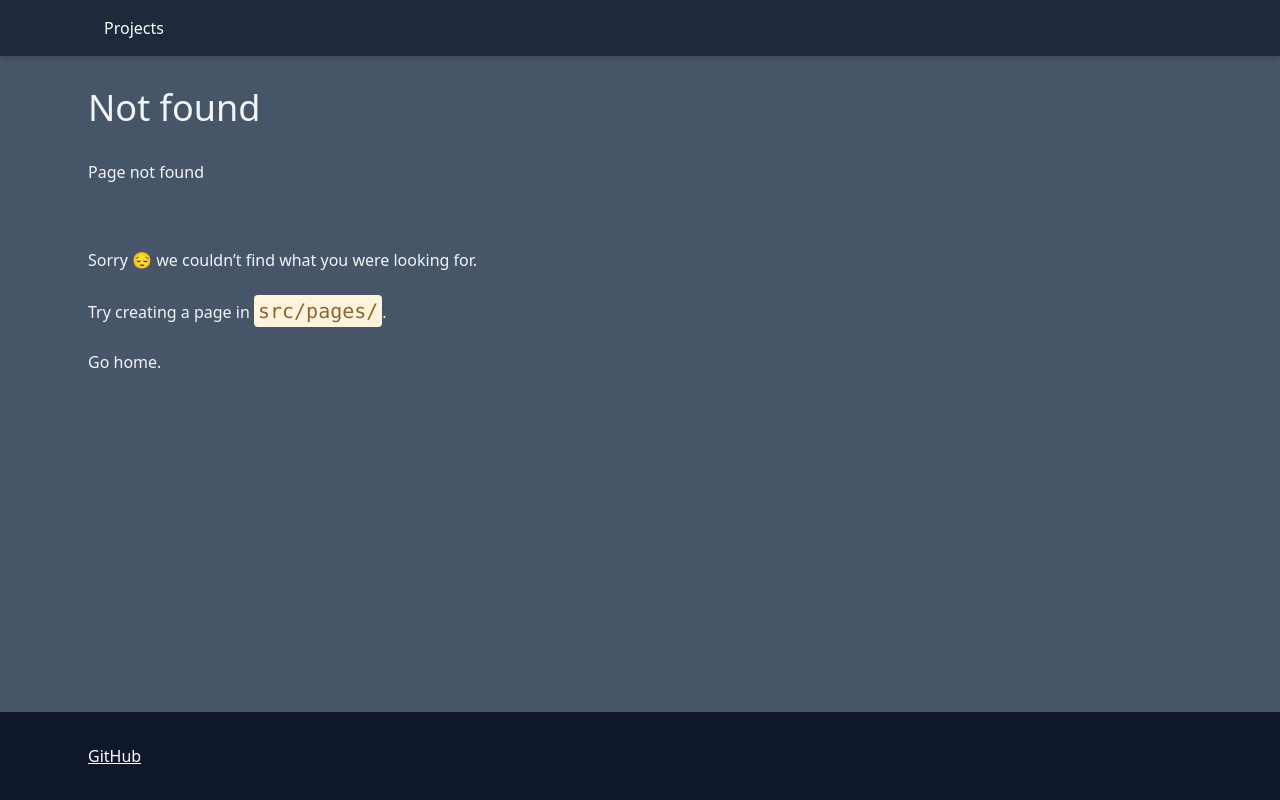
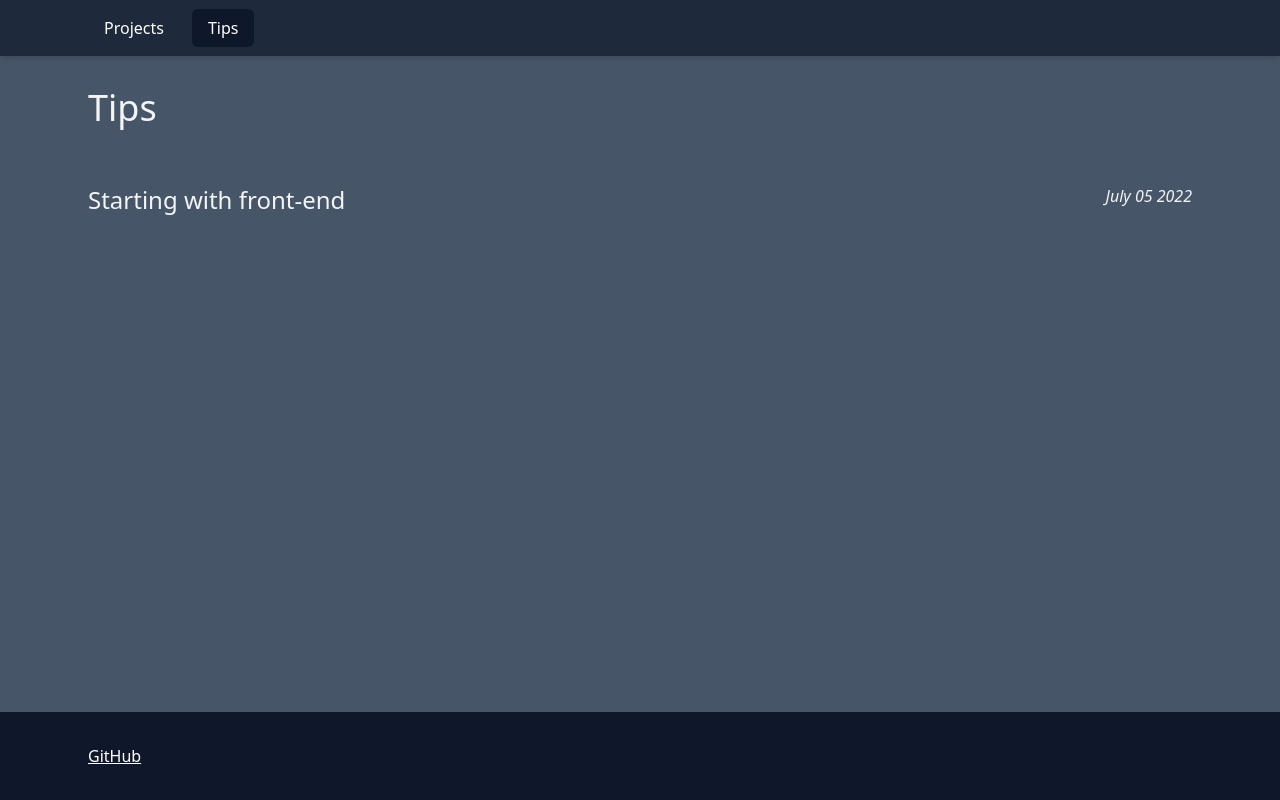
Before and after one commit to gultyaev/learning-front-end, a Gatsby site: page /tips in a window 1280 px wide. Before the commit this address had no page. Built offline with nearby package versions, Linux system fonts and the light colour scheme; Gatsby itself is replaced by a stand-in of ours; some packages are replaced by stand-ins of ours.

Commit message:
Add new mdx type

```diff
--- a/gatsby-config.ts
+++ b/gatsby-config.ts
@@ -43,6 +43,13 @@ const config: GatsbyConfig = {
         path: "./src/starters-pages/",
       },
     },
+    {
+      resolve: "gatsby-source-filesystem",
+      options: {
+        name: "starters-pages",
+        path: "./src/tips-pages/",
+      },
+    },
     "gatsby-plugin-postcss",
     "gatsby-plugin-react-helmet",
   ],
--- a/src/components/Layout/Header.tsx
+++ b/src/components/Layout/Header.tsx
@@ -7,10 +7,10 @@ const links = [
     to: "/",
     title: "Projects",
   },
-  // {
-  //   to: "/tips",
-  //   title: "Tips",
-  // },
+  {
+    to: "/tips",
+    title: "Tips",
+  },
 ];
 
 function Header() {
--- /dev/null
+++ b/src/pages/tips.tsx
@@ -0,0 +1,47 @@
+import { graphql, Link } from "gatsby";
+import React from "react";
+import Layout from "../components/Layout";
+import { H1 } from "../components/Primitives";
+
+interface TipsPageProps {
+  data: Queries.TipsQuery;
+}
+
+function TipsPage({ data }: TipsPageProps) {
+  return (
+    <Layout>
+      <H1>Tips</H1>
+
+      <div className="flex flex-col py-6 gap-5">
+        {data.allMdx.nodes.map((n) => (
+          <div key={n.slug} className="flex justify-between items-start">
+            <h2 className="text-2xl hover:underline">
+              <Link to={`/tip/${n.slug}`}>{n.frontmatter?.title}</Link>
+            </h2>
+
+            <span className="italic">{n.frontmatter?.date}</span>
+          </div>
+        ))}
+      </div>
+    </Layout>
+  );
+}
+
+export default TipsPage;
+
+export const query = graphql`
+  query Tips {
+    allMdx(
+      sort: { fields: frontmatter___date, order: DESC }
+      filter: { frontmatter: { type: { eq: "tip" } } }
+    ) {
+      nodes {
+        slug
+        frontmatter {
+          title
+          date(formatString: "MMMM DD YYYY")
+        }
+      }
+    }
+  }
+`;
--- /dev/null
+++ b/src/tips-pages/starting-with-frontend.mdx
@@ -0,0 +1,7 @@
+---
+title: "Starting with front-end"
+date: "2022-07-05"
+type: "tip"
+---
+
+Hello world!
```
